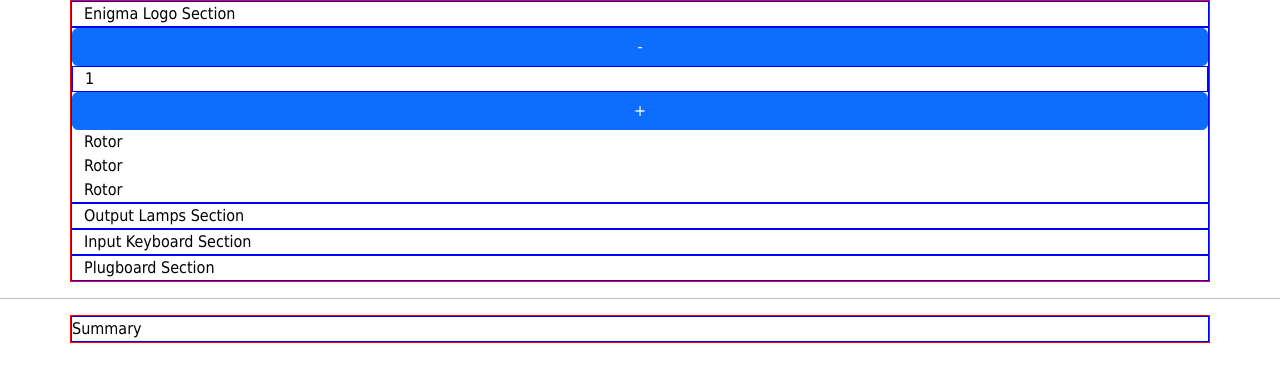
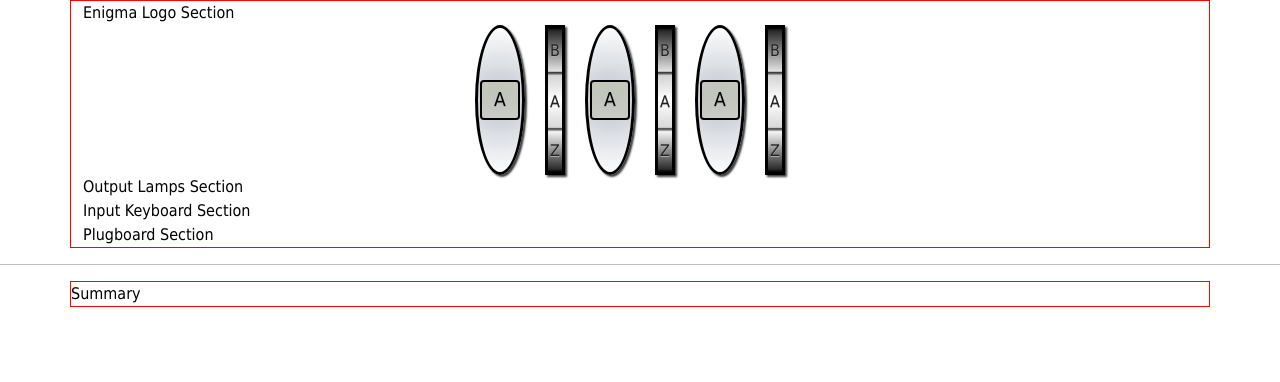
Before and after one commit to PawelMaslak/enigma, an Angular app: page / in a window 1280 px wide. Shown: the top 382 px of the page. Built offline with nearby package versions, Linux system fonts and the light colour scheme.

Commit message:
Added basic rotor styling

```diff
--- a/src/app/enigma/enigma.component.html
+++ b/src/app/enigma/enigma.component.html
@@ -2,19 +2,10 @@
     <div class="row">
         <app-logo></app-logo>
     </div>
-    <div class="row">
-        <button class="btn btn-primary" (click)="shiftRing(-1)">
-            -
-        </button>
-        <div>
-            {{selectedRotor.ringSetting}}
-        </div>
-        <button class="btn btn-primary" (click)="shiftRing(1)">
-            +
-        </button>
-        <app-rotor></app-rotor>
-        <app-rotor></app-rotor>
-        <app-rotor></app-rotor>
+    <div class="d-flex flex-direction-column justify-content-center">
+        <app-rotor [rotor]="rotorOne"></app-rotor>
+        <app-rotor [rotor]="rotorTwo"></app-rotor>
+        <app-rotor [rotor]="rotorThree"></app-rotor>
     </div>
     <div class="row">
         <app-output-lamps></app-output-lamps>
--- a/src/app/enigma/enigma.component.ts
+++ b/src/app/enigma/enigma.component.ts
@@ -9,18 +9,14 @@
 })
 export class EnigmaComponent {
   rotors: Rotor[];
-  selectedRotor: Rotor;
+  rotorOne: Rotor;
+  rotorTwo: Rotor;
+  rotorThree: Rotor;
 
   constructor(dataService: DataService) {
     this.rotors = dataService.GetRotorCollection();
-    this.selectedRotor = this.rotors[0];
-  }
-
-  shift(i: number) {
-    this.selectedRotor.stepRotor(i);
-  }
-
-  shiftRing(i: number) {
-    this.selectedRotor.stepRingSetting(i);
+    this.rotorOne = this.rotors[0];
+    this.rotorTwo = this.rotors[1];
+    this.rotorThree = this.rotors[2];
   }
 }
--- a/src/app/enigma/rotor/rotor.component.html
+++ b/src/app/enigma/rotor/rotor.component.html
@@ -1 +1,12 @@
-Rotor
+<div class="rotor-section d-flex">
+    <div class="window">
+        <span class="current-rotor-value">
+            {{this.rotor.entryLetters[0]}}
+        </span>
+    </div>
+    <div class="rotor">
+        <div class="character next-character" (click)="step(1)">{{this.rotor.entryLetters[1]}}</div>
+        <div class="character focus-character">{{this.rotor.entryLetters[0]}}</div>
+        <div class="character previous-character" (click)="step(-1)">{{this.rotor.entryLetters[25]}}</div>
+    </div>
+</div>
--- a/src/app/enigma/rotor/rotor.component.scss
+++ b/src/app/enigma/rotor/rotor.component.scss
@@ -0,0 +1,71 @@
+.window {
+    display: flex;
+    align-items: center;
+    justify-content: center;
+    border: 3px solid black;
+    width: 50px;
+    border-radius: 50%;
+    background: radial-gradient(circle, rgba(188, 194, 203, 1) 0%, rgba(255, 255, 255, 1) 100%);
+    box-shadow: 2px 2px 2px #3b3d3c;
+
+    .current-rotor-value {
+        display: flex;
+        justify-content: center;
+        align-items: center;
+        border: 2px solid black;
+        border-radius: 4px;
+        width: 40px;
+        height: 40px;
+        font-size: 1.2rem;
+        text-shadow: 0px 1px #AAAAAA;
+        box-shadow: rgba(201, 203, 188, 1) 0px 30px 60px -12px inset, rgba(0, 0, 0, 0.3) 0px 18px 36px -18px inset;
+    }
+}
+
+.rotor {
+    margin: 0 20px;
+    width: 20px;
+    height: 150px;
+    border: 3px solid black;
+    box-shadow: 2px 2px 2px #3b3d3c;
+    background:
+        linear-gradient(0deg,
+            rgba(0, 0, 0, 1) 0%,
+            rgba(42, 42, 42, 1) 2%,
+            rgba(245, 245, 245, 1) 28%,
+            rgba(52, 52, 52, 1) 30%,
+            rgba(216, 216, 216, 1) 31%,
+            rgba(255, 255, 255, 1) 50%,
+            rgba(212, 212, 212, 1) 67%,
+            rgba(45, 45, 45, 1) 69%,
+            rgba(226, 226, 226, 1) 70%,
+            rgba(42, 42, 42, 1) 98%,
+            rgba(0, 0, 0, 1) 100%);
+
+    .character {
+        display: flex;
+        align-items: center;
+        justify-content: center;
+        font-family: Tahoma;
+        color: #222222;
+        text-shadow: 0px 1px #AAAAAA;
+        user-select: none;
+    }
+
+    .next-character {
+        height: 46px;
+    }
+
+    .focus-character {
+        height: 55px;
+    }
+
+    .previous-character {
+        height: 44px;
+    }
+
+    .next-character,
+    .previous-character:hover {
+        cursor: pointer;
+    }
+}
--- a/src/app/enigma/rotor/rotor.component.ts
+++ b/src/app/enigma/rotor/rotor.component.ts
@@ -1,4 +1,5 @@
-import { Component } from '@angular/core';
+import { Component, Input } from '@angular/core';
+import { Rotor } from 'src/app/models/rotor';
 
 @Component({
   selector: 'app-rotor',
@@ -6,5 +7,10 @@
   styleUrls: ['./rotor.component.scss']
 })
 export class RotorComponent {
+  @Input() rotor: Rotor;
+  @Input() ringSettingsVisible: boolean;
 
+  public step(i: number) : void {
+    this.rotor.stepRotor(i);
+  }
 }
--- a/src/app/models/rotor.ts
+++ b/src/app/models/rotor.ts
@@ -53,14 +53,14 @@
         const shiftedInternalWiring = new Array(alphabetLength);
 
         for (let i = 0; i < alphabetLength; i++) {
-            const currentCharacter = this.internalWiringLetters[i];
-            const currentCharacterIndex = this.alphabetArray.indexOf(currentCharacter);
+            const currentLetter = this.internalWiringLetters[i];
+            const currentLetterIndex = this.alphabetArray.indexOf(currentLetter);
 
-            const shiftedCharacterIndex = (currentCharacterIndex + index + alphabetLength) % alphabetLength;
-            const idx = (i + index + alphabetLength) % alphabetLength;
+            const shiftedLetterIndex = (currentLetterIndex + index + alphabetLength) % alphabetLength;
+            const indexInShiftedLettersArray = (i + index + alphabetLength) % alphabetLength;
 
-            shiftedInternalWiring[idx] = this.alphabetArray[shiftedCharacterIndex];
-            shiftedRingSettingNumbersArray[i] = this.ringSettingNumbersArray[idx];
+            shiftedInternalWiring[indexInShiftedLettersArray] = this.alphabetArray[shiftedLetterIndex];
+            shiftedRingSettingNumbersArray[i] = this.ringSettingNumbersArray[indexInShiftedLettersArray];
         }
 
         this.internalWiringLetters = shiftedInternalWiring;
--- a/src/assets/styles/index.scss
+++ b/src/assets/styles/index.scss
@@ -19,10 +19,6 @@
     .container {
         border: 1px solid red;
     }
-
-    div {
-        border: .5px solid blue;
-    }
   }
 
   //Scrollbar settings
```
